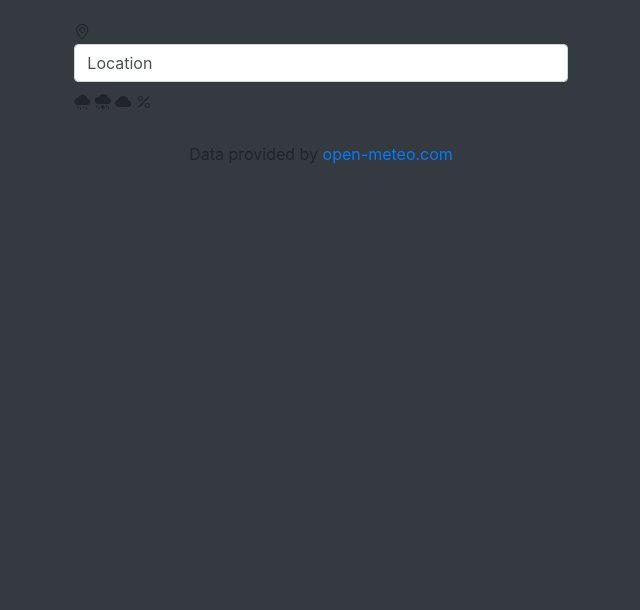
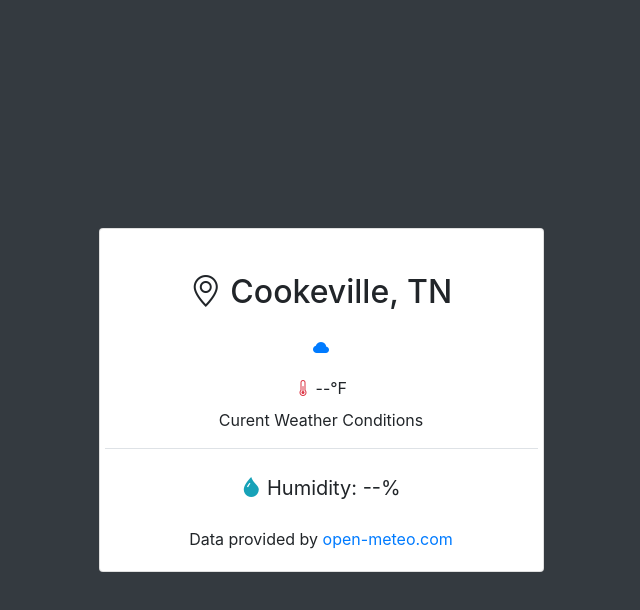
Before and after one commit to Madalynn-p/Madalynn-p.github.io, a plain HTML site: page index.html in a window 1280 px wide. Shown: the whole page, without its empty margins (319-959 px from the left). Drawn offline with nearby package versions, Linux system fonts and the light colour scheme.

Commit message:
Update index.html

```diff
--- a/index.html
+++ b/index.html
@@ -9,31 +9,51 @@
     <link rel="stylesheet" href="https://cdn.jsdelivr.net/npm/bootstrap-icons@1.13.1/font/bootstrap-icons.min.css">
     <link href="css/lib/bootstrap.min.css"rel="stylesheet"
 </head>
-<body class="bg-dark">
-    <div class="d-flex justify-content-center align-items-center">
-         <div class="card-body col-lg-5">
-                <div class="justify-content-center">
-                    <i class="bi bi-geo-alt"></i>
-                    <label class="form-control" id="txtlocation">Location</label>
-                </div>
-            <i class="bi bi-cloud-drizzle-fill"></i>
-            <i class="bi bi-cloud-lightning-rain-fill"></i>
-            <i class="bi bi-cloud-fill"></i>
-            <i class="bi bi-percent"></i>
-         </div>
+<body class="bg-dark d-flex align-items-center vh-100">
+    <div class="container">
+        <div class="row justify-content-center">
+            <div class="col-sm-12 col-md-6 col-lg-5">
 
-    </div>
+                <div class="card ">
+                    <div class="card-body text-center mt-4">
 
-    <footer class="mt-2 justify-content-center text-center">
-        Data provided by <a href="https://open-meteo.com/"> open-meteo.com</a>
+                        <h2 class="mb-4">
+                            <i class="bi bi-geo-alt"></i> Cookeville, TN
+                        </h2>
+
+                        <div class="mb-3">
+                            <i id="txtConditionIcon" class="bi bi-cloud-fill text-primary"></i>
+                        </div>
+
+                        <div class=" mb-2">
+                            <i class="bi bi-thermometer-half text-danger"></i>
+                            <span id="txtTemperature">--</span>°F
+                        </div>
+
+                        <p id="txtWeatherConditions">Curent Weather Conditions</p>
+
+                        <div class="row  border-top pt-4">
+                            <div class="col-12">
+                                <p class="fs-5">
+                                    <i class="bi bi-droplet-fill text-info"></i>
+                                    Humidity: <span id="txtHumidity">--</span>%
+                                </p>
+                            </div>
+                        </div>
 
 
-
-    </footer>
+                        <footer class="mt-2 justify-content-center text-center">
+                            Data provided by <a href="https://open-meteo.com/"> open-meteo.com</a>
+                        </footer>
+                    </div>
+                </div>
+             </div>
+        </div>
+    </div>
 
 
     <script src="https://cdn.jsdelivr.net/npm/bootstrap@5.3.8/dist/js/bootstrap.bundle.min.js" integrity="sha384-FKyoEForCGlyvwx9Hj09JcYn3nv7wiPVlz7YYwJrWVcXK/BmnVDxM+D2scQbITxI" crossorigin="anonymous"></script>
-    <scrip src="js/app.js"></scrip>
+    <scrip src="js/app.js"></script>
 
 </body>
 </html>
```
